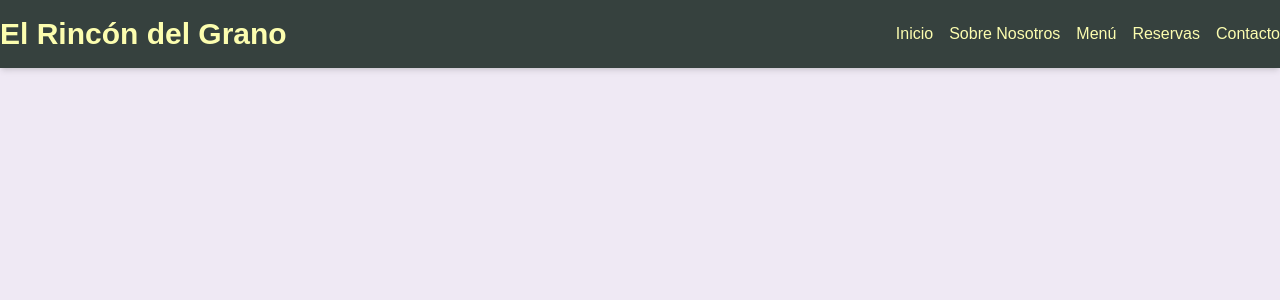
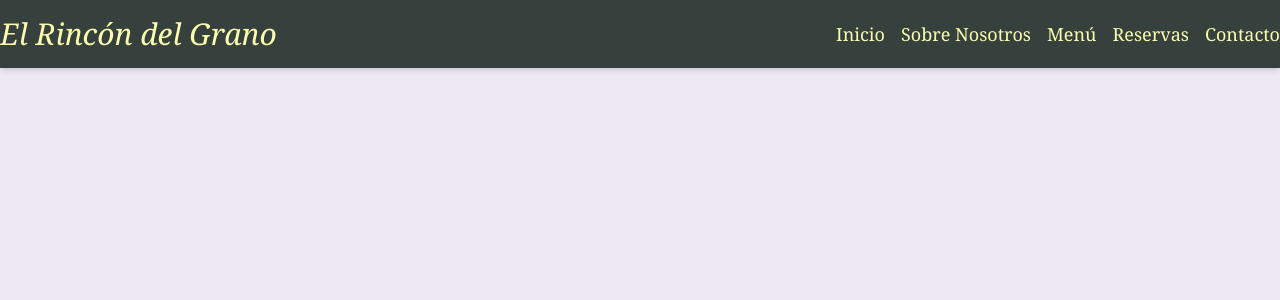
Before and after one commit to RamonAguileraa/rincondel_grano, a Next.js app: page /header in a window 1280 px wide. Shown: the top 300 px of the page. Built offline with nearby package versions, Linux system fonts and the light colour scheme.

Commit message:
font changes in navbar

```diff
--- a/src/app/header/page.tsx
+++ b/src/app/header/page.tsx
@@ -2,8 +2,8 @@ export default function Header() {
     return (
       <header className="bg-[#36413E] text-[#FCFDAF] py-4 shadow-md">
         <nav className="container mx-auto flex items-center justify-between">
-          <a href="#" className="text-3xl font-bold">El Rincón del Grano</a>
-          <ul className="flex space-x-4">
+          <a href="#" className="text-3xl italic font-serif">El Rincón del Grano</a>
+          <ul className="flex space-x-4 font-serif text-lg">
             <li>
               <a href="#hero" className="hover:text-[#758E4F] transition-colors duration-300">Inicio</a>
             </li>
```
